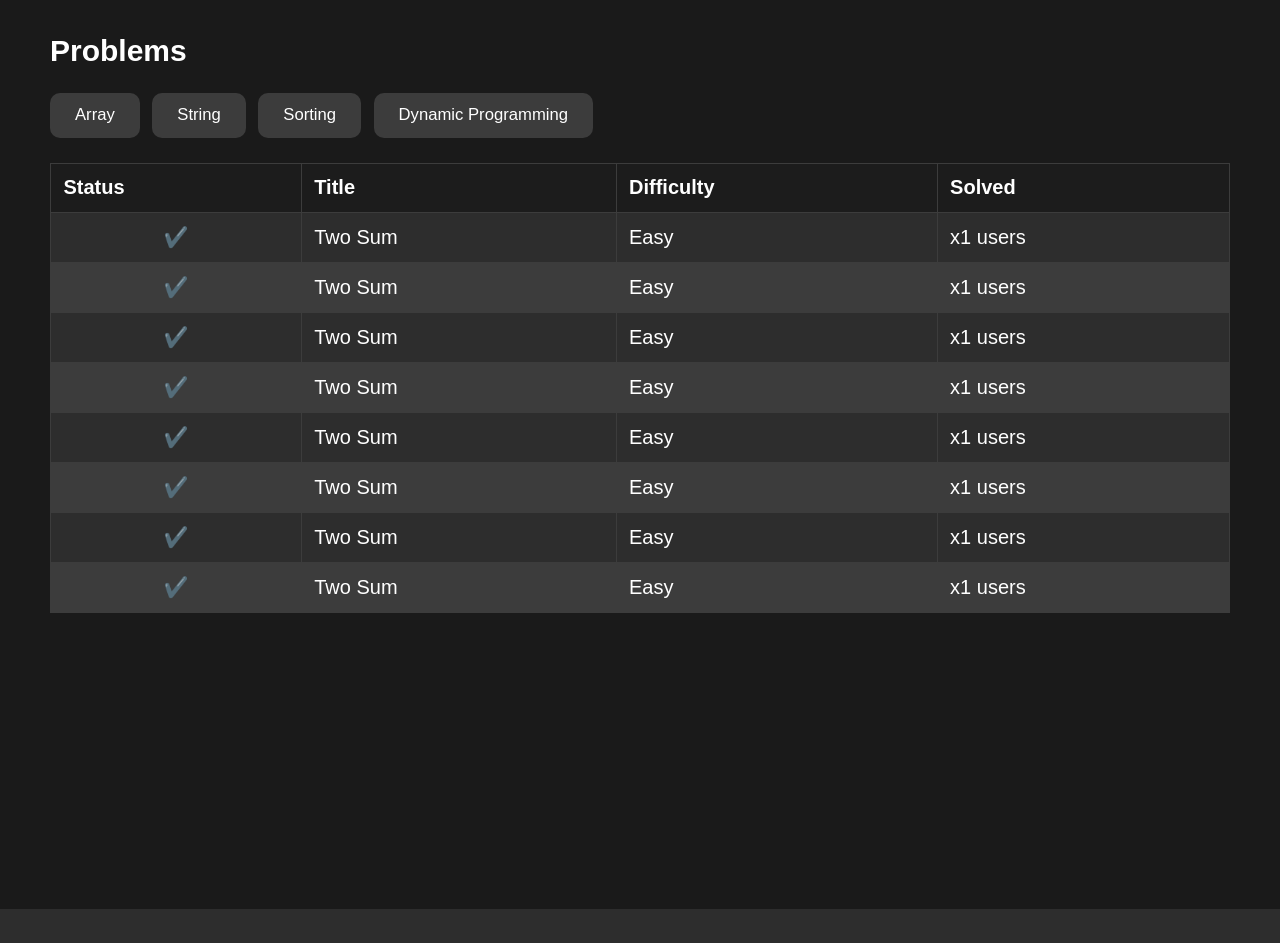
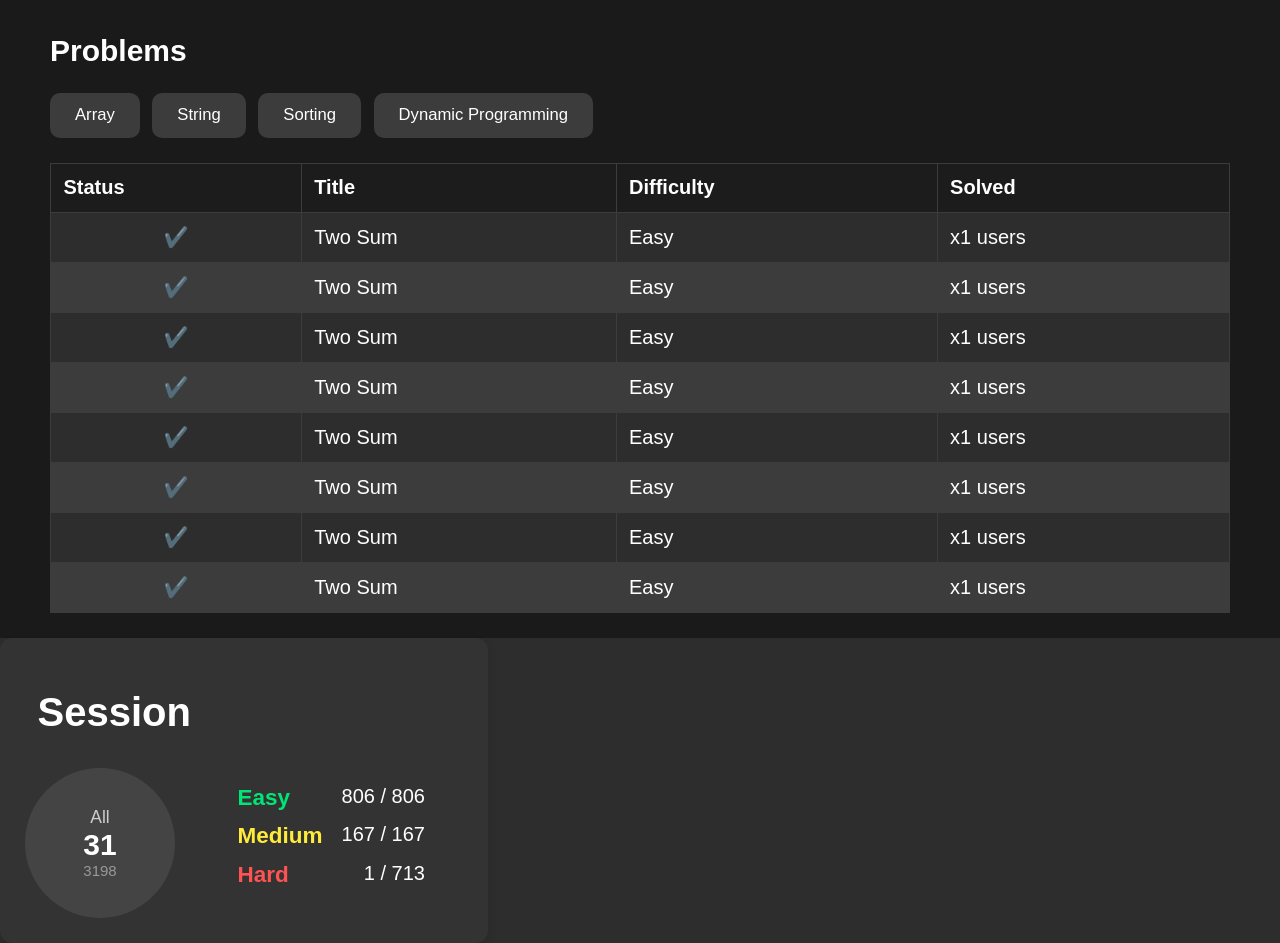
Before and after one commit to heiphin7/CodeFlow, a plain HTML site: page index.html in a window 1280 px wide. Shown: the part 91-1034 px from the top of the page. Before the commit the page ends 1000 px from the top, so only its background shows below. Drawn offline with Linux system fonts and the light colour scheme.

Commit message:
Added new session card

```diff
--- a/index.html
+++ b/index.html
@@ -5,6 +5,7 @@
     <meta name="viewport" content="width=device-width, initial-scale=1.0">
     <title>Code Platform</title>
     <link rel="stylesheet" href="styles.css">
+    <link rel="stylesheet" href="session-card.css">
 </head>
 <body>
 <div class="container">
@@ -86,13 +87,39 @@
                     <td>Easy</td>
                     <td>x1 users</td>
                 </tr>
-
-
-
                 </tbody>
             </table>
         </section>
     </main>
+
+    <div class="card">
+        <div class="card-header">
+            <h1>Session</h1>
+        </div>
+        <div class="card-content">
+            <div class="progress-circle">
+                <div class="circle">
+                    <span class="all">All</span>
+                    <span class="count">31</span>
+                    <span class="total">3198</span>
+                </div>
+            </div>
+            <div class="stats">
+                <div class="stat easy">
+                    <span class="label">Easy</span>
+                    <span class="value">806 / 806</span>
+                </div>
+                <div class="stat medium">
+                    <span class="label">Medium</span>
+                    <span class="value">167 / 167</span>
+                </div>
+                <div class="stat hard">
+                    <span class="label">Hard</span>
+                    <span class="value">1 / 713</span>
+                </div>
+            </div>
+        </div>
+    </div>
 </div>
 </body>
 </html>
--- /dev/null
+++ b/session-card.css
@@ -0,0 +1,105 @@
+.card {
+    background-color: #333;
+    border-radius: 10px;
+    box-shadow: 0 4px 8px rgba(0, 0, 0, 0.1);
+    color: #fff;
+    padding: 20px;
+    width: 350px;
+}
+
+.card-header {
+    display: flex;
+    justify-content: space-between;
+    align-items: center;
+    margin-bottom: 5px;
+    padding-left: 10px;
+}
+
+.user-settings {
+    display: flex;
+    align-items: center;
+}
+
+.user-settings span {
+    margin-right: 10px;
+}
+
+.settings-icon {
+    width: 20px;
+    height: 20px;
+}
+
+.card-content {
+    display: flex;
+    justify-content: space-between;
+    align-items: center;
+}
+
+.progress-circle {
+    display: flex;
+    align-items: center;
+}
+
+.circle {
+    display: flex;
+    flex-direction: column;
+    align-items: center;
+    justify-content: center;
+    background-color: #444;
+    border-radius: 50%;
+    width: 120px;
+    height: 120px;
+    position: relative;
+}
+
+.circle .all {
+    font-size: 14px;
+    color: #ccc;
+}
+
+.circle .count {
+    font-size: 24px;
+    font-weight: bold;
+}
+
+.circle .total {
+    font-size: 12px;
+    color: #999;
+}
+
+.stats {
+    display: flex;
+    flex-direction: column;
+    justify-content: center;
+    align-items: flex-start;
+    padding-right: 30px;
+}
+
+.stat {
+    margin-bottom: 10px;
+    display: flex;
+    justify-content: space-between;
+    width: 150px;
+}
+
+.stat .label {
+    font-weight: bold;
+    font-size: 18px;
+}
+
+.stat .value {
+    text-align: right;
+    padding-top: px;
+}
+
+.stat.easy .label {
+    color: #00e676;
+}
+
+.stat.medium .label {
+    color: #ffeb3b;
+}
+
+.stat.hard .label {
+    color: #ff5252;
+}
```
